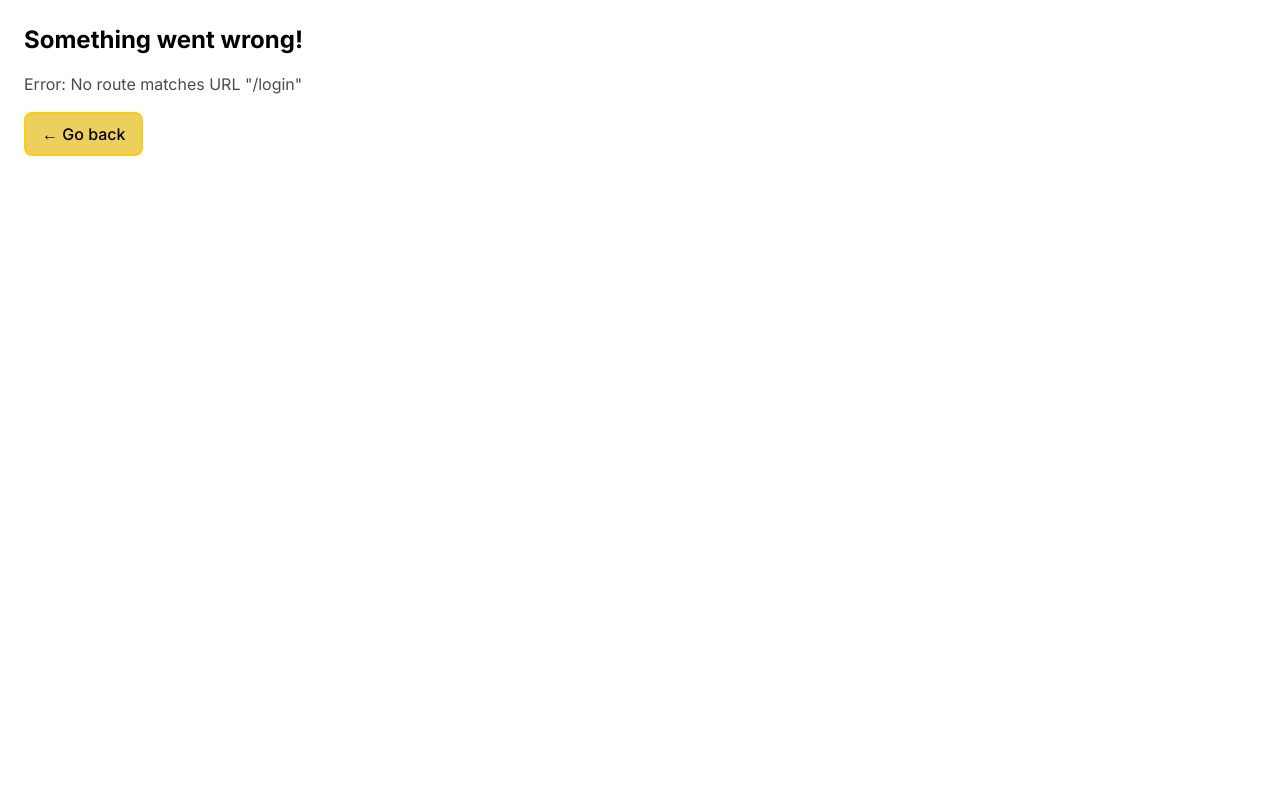
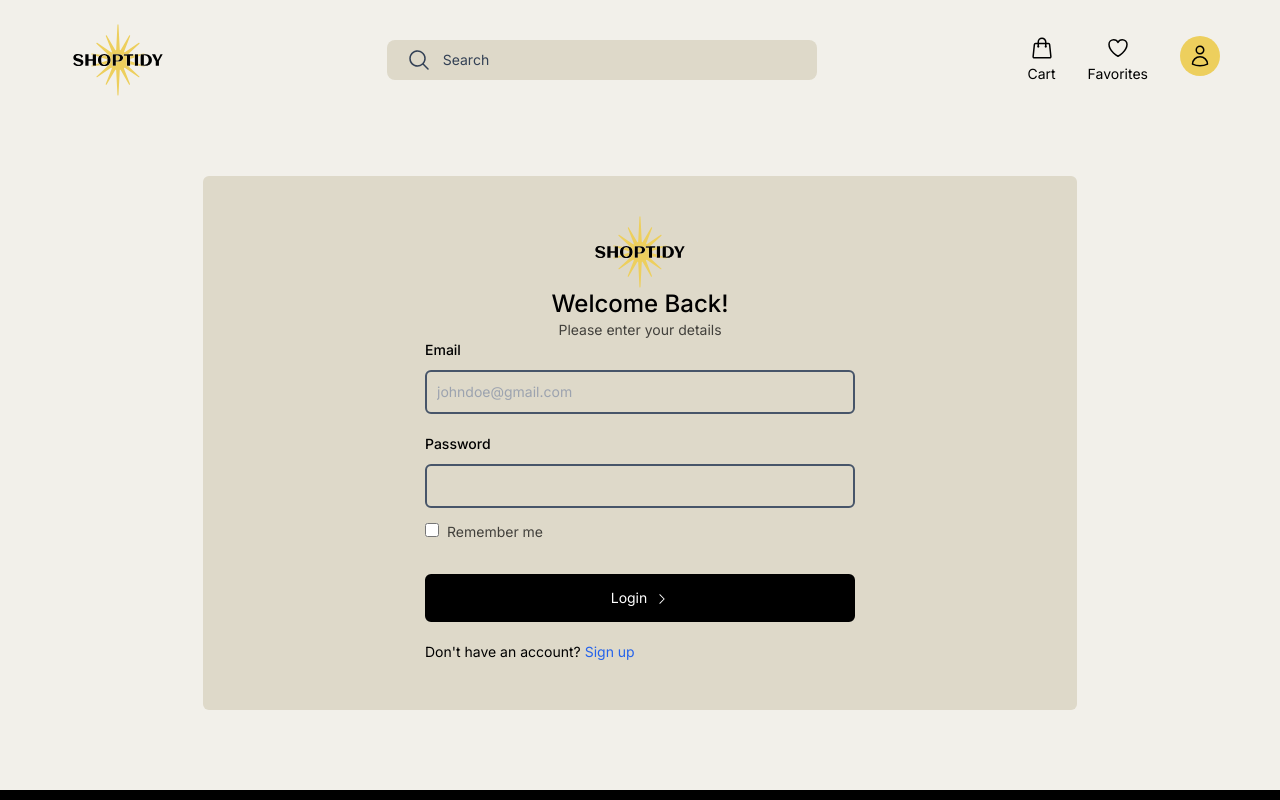
Before and after one commit to andrijaweb/ecommerce-react, a React (Vite) app: page /login in a window 1280 px wide. Shown: the top 800 px of the page. Built offline with nearby package versions, Linux system fonts and the light colour scheme.

Commit message:
Login page styled

```diff
--- a/src/App.jsx
+++ b/src/App.jsx
@@ -6,6 +6,7 @@ import Products, {
 } from "./features/products/Products";
 import Product, { loader as productLoader } from "./features/products/Product";
 import Cart from "./features/cart/Cart";
+import Login from "./features/user/Login";
 import AppLayout from "./ui/AppLayout";
 import Error from "./ui/Error";
 
@@ -34,6 +35,10 @@ const router = createBrowserRouter([
         path: "/cart",
         element: <Cart />,
       },
+      {
+        path: "/login",
+        element: <Login />,
+      },
     ],
   },
 ]);
--- a/src/features/user/Login.jsx
+++ b/src/features/user/Login.jsx
@@ -1,5 +1,60 @@
+import { HiChevronRight } from "react-icons/hi2";
+
 function Login() {
-  return <div>Login</div>;
+  return (
+    <div className="bg-beigeDarker rounded-md px-10 pt-10 pb-12 max-w-[54.625rem] mx-auto">
+      <header className="flex flex-col items-center justify-center">
+        <img className="w-[7.25rem] h-[4.5rem]" src="/logo.svg" alt="logo" />
+        <h3 className="text-2xl font-medium">Welcome Back!</h3>
+        <p className="text-sm opacity-70">Please enter your details</p>
+      </header>
+
+      <form className="max-w-[26.875rem] mx-auto text-sm" autocomplete="off">
+        <div className="flex flex-col gap-2.5 mb-5">
+          <label className="font-medium">Email</label>
+          <input
+            type="text"
+            placeholder="johndoe@gmail.com"
+            className="self-start w-full bg-transparent p-2.5 border-2 border-slate-600 rounded-md"
+          />
+        </div>
+
+        <div className="flex flex-col gap-2.5 mb-3.5">
+          <label className="font-medium">Password</label>
+          <input
+            type="password"
+            autocomplete="off"
+            className="self-start w-full bg-transparent p-2.5 border-2 border-slate-600 rounded-md"
+          />
+        </div>
+
+        <div>
+          <input
+            id="remember"
+            type="checkbox"
+            name="remember"
+            className="h-3.5 w-3.5 accent-yellow-400 focus:outline-none focus:ring focus:ring-yellow-400 focus:ring-offset-1 mr-2"
+          />
+          <label for="remember" className="text-sm opacity-70">
+            Remember me
+          </label>
+        </div>
+
+        <button className="w-full bg-black rounded-md text-white py-3 border-2 border-black hover:bg-transparent hover:text-black transition-all duration-300 mt-8 mb-5">
+          Login
+          <HiChevronRight className="inline ml-2" />
+        </button>
+        <p>
+          Don't have an account?{" "}
+          <span>
+            <a className="text-blue-600" href="/">
+              Sign up
+            </a>
+          </span>
+        </p>
+      </form>
+    </div>
+  );
 }
 
 export default Login;
```
